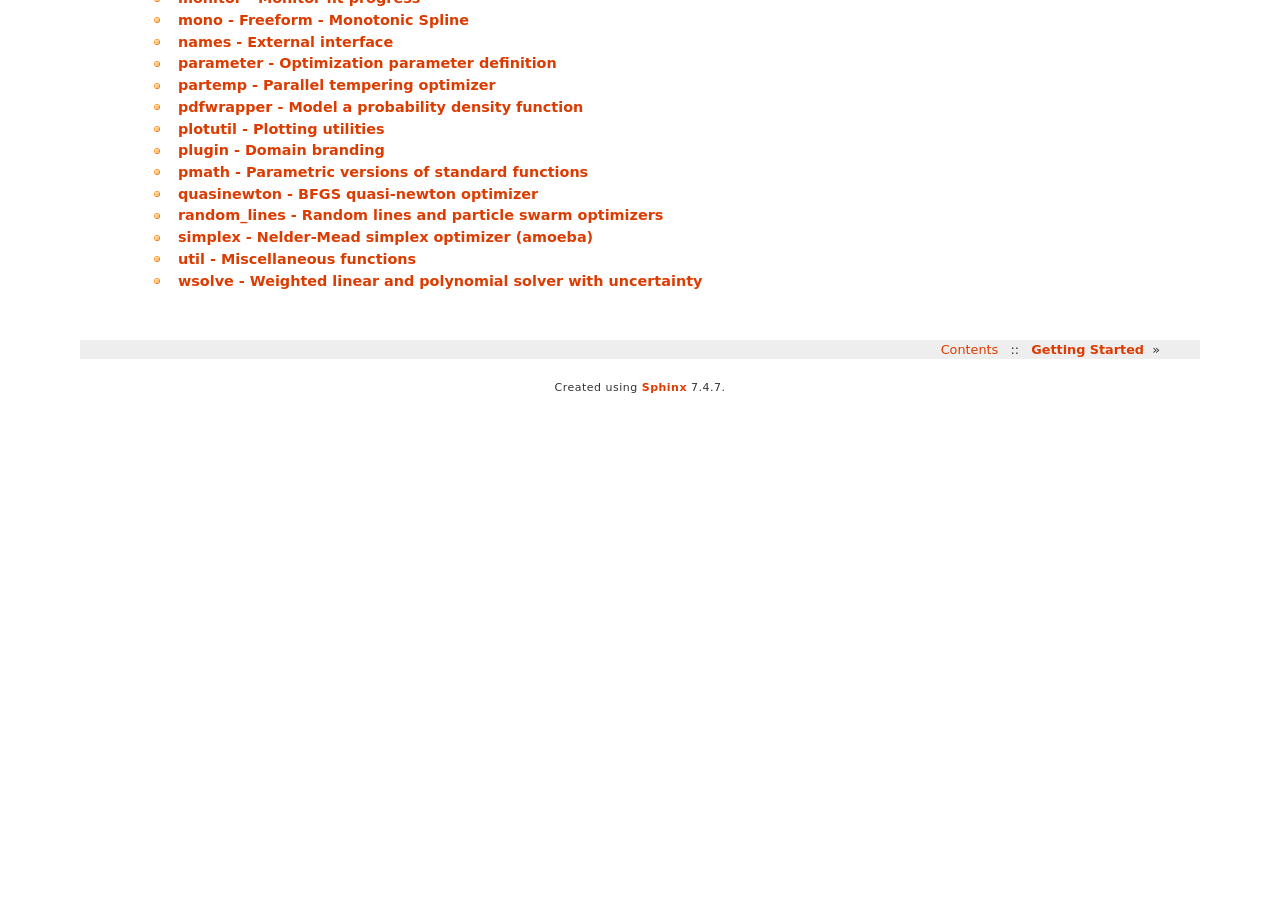
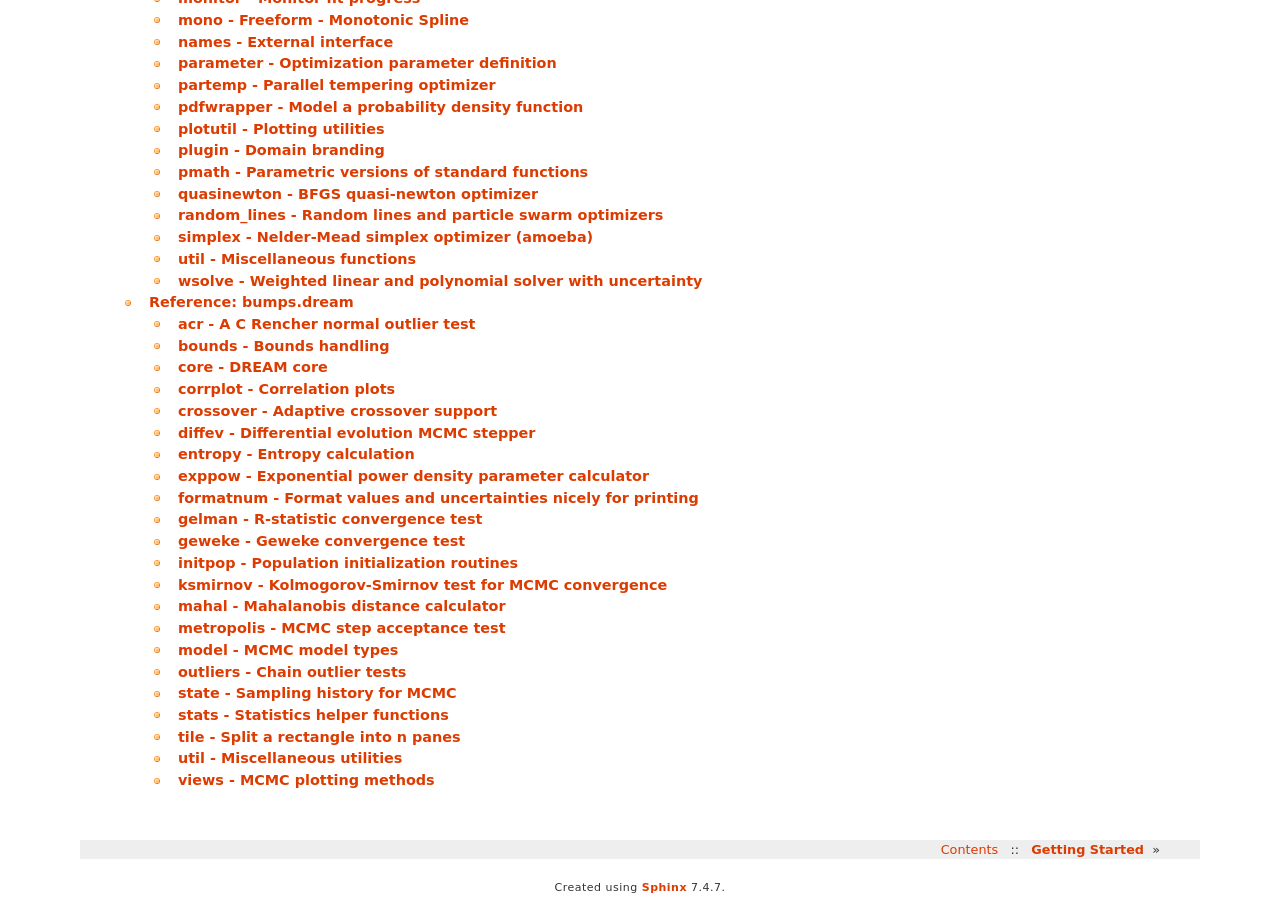
Before and after one commit to bumps/bumps, a Sphinx documentation site: the page built from doc/index.rst, in a window 1280 px wide and 900 px high, scrolled down 1048 px. Built offline with Sphinx 7.4.7, drawn with Linux system fonts in a browser that asks for light colours; pages that are not in the unit, such as notebooks, are missing from menus; before the commit the page ends 1453 px from its top, so only the background shows below that; some of the changed text lies outside the part shown.

Commit message:
add dream modules to the reference

```diff
--- a/doc/genmods.py
+++ b/doc/genmods.py
@@ -21,55 +21,12 @@ MODULE_TEMPLATE is the template for each api module.
 
 from __future__ import with_statement
 
-OPTIONS = {
-    'absolute': False, # True if package.module in table of contents
-    'dir': 'api', # Destination directory for the api docs
-    'root': None, # Source directory for the package, or None for default
-}
-
-PACKAGE = 'bumps'
-
-MODULES = [
-    #('__init__', 'Top level namespace'),
-    ('bounds', 'Parameter constraints'),
-    ('bspline', 'B-Spline interpolation library'),
-    #('_reduction','Low level calculations'),
-    ('cheby', 'Freeform - Chebyshev'),
-    ('cli', 'Command line interface'),
-    ('curve', 'Model a fit function'),
-    ('data', 'Data handling utilities'),
-    ('errplot','Plot sample profile uncertainty'),
-    ('fitproblem', 'Interface between models and fitters'),
-    ('fitservice', 'Remote job plugin for fit jobs'),
-    ('fitters', 'Wrappers for various optimization algorithms'),
-    ('formatnum', 'Format numbers and uncertainties'),
-    ('history', 'Optimizer evaluation trace'),
-    ('initpop', 'Population initialization strategies'),
-    ('lsqerror', 'Least squares eorror analysis'),
-    ('mapper', 'Parallel processing implementations'),
-    ('monitor', 'Monitor fit progress'),
-    ('mono', 'Freeform - Monotonic Spline'),
-    ('names', 'External interface'),
-    ('parameter', 'Optimization parameter definition'),
-    ('partemp', 'Parallel tempering optimizer'),
-    ('pdfwrapper', 'Model a probability density function'),
-    ('plotutil', 'Plotting utilities'),
-    ('plugin', 'Domain branding'),
-    ('pmath', 'Parametric versions of standard functions'),
-    #('pytwalk', 'MCMC error analysis using T-Walk steps'),
-    ('quasinewton', 'BFGS quasi-newton optimizer'),
-    ('random_lines', 'Random lines and particle swarm optimizers'),
-    ('simplex','Nelder-Mead simplex optimizer (amoeba)'),
-    ('util','Miscellaneous functions'),
-    ('wsolve','Weighted linear and polynomial solver with uncertainty'),
-    ]
-
 PACKAGE_TEMPLATE=""".. Autogenerated by genmods.py -- DO NOT EDIT --
 
 .. _%(package)s-index:
 
 ##############################################################################
-Reference
+Reference: %(package)s
 ##############################################################################
 
 .. only:: html
@@ -181,5 +138,88 @@ def gen_api_docs(package, modules, dir='api', absolute=True, root=None):
         with open(api_index,'w') as f:
             f.write(PACKAGE_TEMPLATE%locals())
 
+
+# bumps api
+
+BUMPS_OPTIONS = {
+    'absolute': False, # True if package.module in table of contents
+    'dir': 'api', # Destination directory for the api docs
+    'root': None, # Source directory for the package, or None for default
+}
+
+BUMPS_PACKAGE = 'bumps'
+
+BUMPS_MODULES = [
+    #('__init__', 'Top level namespace'),
+    ('bounds', 'Parameter constraints'),
+    ('bspline', 'B-Spline interpolation library'),
+    #('_reduction','Low level calculations'),
+    ('cheby', 'Freeform - Chebyshev'),
+    ('cli', 'Command line interface'),
+    ('curve', 'Model a fit function'),
+    ('data', 'Data handling utilities'),
+    ('errplot','Plot sample profile uncertainty'),
+    ('fitproblem', 'Interface between models and fitters'),
+    ('fitservice', 'Remote job plugin for fit jobs'),
+    ('fitters', 'Wrappers for various optimization algorithms'),
+    ('formatnum', 'Format numbers and uncertainties'),
+    ('history', 'Optimizer evaluation trace'),
+    ('initpop', 'Population initialization strategies'),
+    ('lsqerror', 'Least squares eorror analysis'),
+    ('mapper', 'Parallel processing implementations'),
+    ('monitor', 'Monitor fit progress'),
+    ('mono', 'Freeform - Monotonic Spline'),
+    ('names', 'External interface'),
+    ('parameter', 'Optimization parameter definition'),
+    ('partemp', 'Parallel tempering optimizer'),
+    ('pdfwrapper', 'Model a probability density function'),
+    ('plotutil', 'Plotting utilities'),
+    ('plugin', 'Domain branding'),
+    ('pmath', 'Parametric versions of standard functions'),
+    #('pytwalk', 'MCMC error analysis using T-Walk steps'),
+    ('quasinewton', 'BFGS quasi-newton optimizer'),
+    ('random_lines', 'Random lines and particle swarm optimizers'),
+    ('simplex','Nelder-Mead simplex optimizer (amoeba)'),
+    ('util','Miscellaneous functions'),
+    ('wsolve','Weighted linear and polynomial solver with uncertainty'),
+    ]
+
+DREAM_OPTIONS = {
+    'absolute': False, # True if package.module in table of contents
+    'dir': 'dream', # Destination directory for the api docs
+    'root': None, # Source directory for the package, or None for default
+}
+
+DREAM_PACKAGE = 'bumps.dream'
+
+DREAM_MODULES = [
+    #('__init__', 'Top level namespace'),
+    ('acr', 'A C Rencher normal outlier test'),
+    ('bounds', 'Bounds handling'),
+    ('core', 'DREAM core'),
+    ('corrplot', 'Correlation plots'),
+    ('crossover', 'Adaptive crossover support'),
+    ('diffev', 'Differential evolution MCMC stepper'),
+    ('entropy', 'Entropy calculation'),
+    ('exppow', 'Exponential power density parameter calculator'),
+    ('formatnum', 'Format values and uncertainties nicely for printing'),
+    ('gelman', 'R-statistic convergence test'),
+    ('geweke', 'Geweke convergence test'),
+    ('initpop', 'Population initialization routines'),
+    ('ksmirnov', 'Kolmogorov-Smirnov test for MCMC convergence'),
+    ('mahal', 'Mahalanobis distance calculator'),
+    #('matlab', 'Environment for running matlab DREAM models in python'),
+    ('metropolis', 'MCMC step acceptance test'),
+    ('model', 'MCMC model types'),
+    ('outliers', 'Chain outlier tests'),
+    ('state', 'Sampling history for MCMC'),
+    ('stats', 'Statistics helper functions'),
+    ('tile', 'Split a rectangle into n panes'),
+    ('util', 'Miscellaneous utilities'),
+    ('views', 'MCMC plotting methods'),
+    #('walk', 'Demo of different kinds of random walk'),
+    ]
+
 def make():
-    gen_api_docs(PACKAGE, MODULES, **OPTIONS)
+    gen_api_docs(BUMPS_PACKAGE, BUMPS_MODULES, **BUMPS_OPTIONS)
+    gen_api_docs(DREAM_PACKAGE, DREAM_MODULES, **DREAM_OPTIONS)
--- a/doc/index.rst
+++ b/doc/index.rst
@@ -16,3 +16,4 @@ Contents
    tutorial/index.rst
    guide/index.rst
    api/index.rst
+   dream/index.rst
```
Also changed, not shown: 1 other file.
